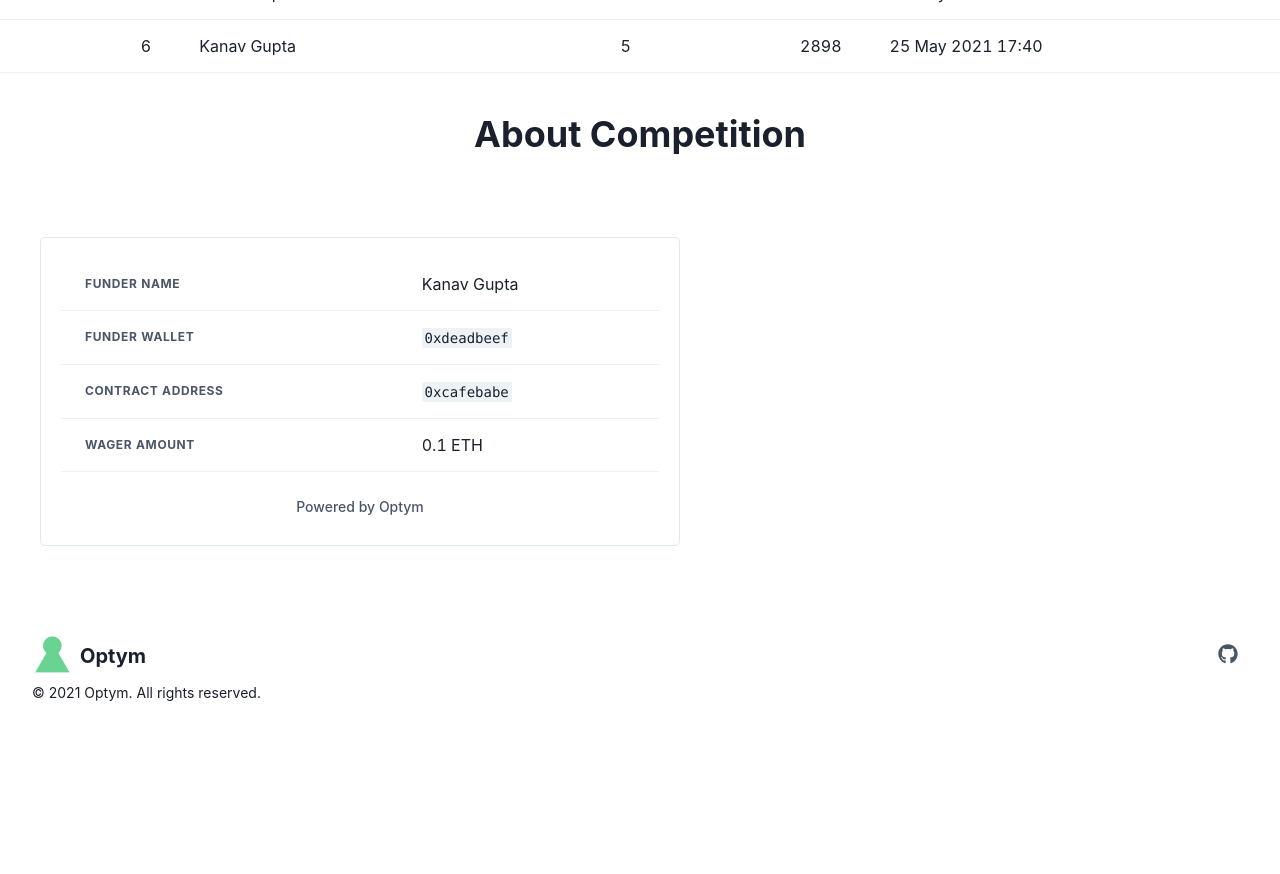
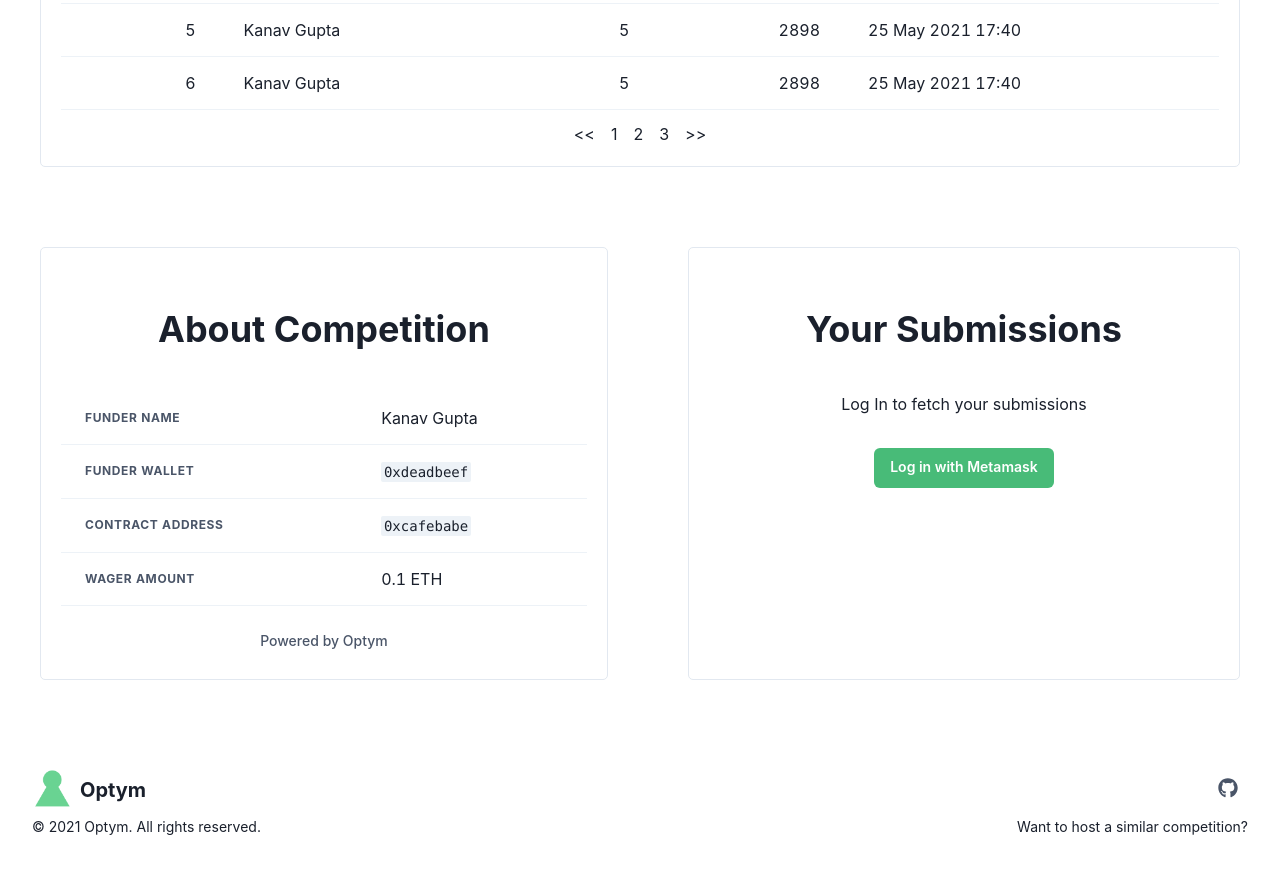
Before and after one commit to kanav99/optym, a React (Create React App) app: page / in a window 1280 px wide. Shown: the part 1300-2174 px from the top of the page. Before the commit the page ends 2051 px from the top, so only its background shows below. Built offline with nearby package versions, Linux system fonts and the light colour scheme.

Commit message:
refactor(*): Adds previous submissions box

```diff
--- a/src/App.js
+++ b/src/App.js
@@ -27,6 +27,8 @@ import {
   Code,
   Link,
   TableCaption,
+  Flex,
+  VStack,
 } from '@chakra-ui/react';
 
 import { useState, useEffect, useRef } from 'react';
@@ -66,11 +68,20 @@ function Counter(props) {
   );
 }
 
+const loggedIn = false;
+
 function App() {
   const { isOpen, onOpen, onClose } = useDisclosure();
   const myRef = useRef(null);
   const executeScroll = () =>
     myRef.current.scrollIntoView({ behavior: 'smooth', block: 'start' });
+
+  const [code, setCode] = useState('');
+  useEffect(() => {
+    fetch('/challenge.js')
+      .then(resp => resp.text())
+      .then(t => setCode(t.trim()));
+  }, []);
 
   return (
     <ChakraProvider theme={theme}>
@@ -93,7 +104,7 @@ function App() {
               <Text as={'span'} color={'green.400'}>
                 {config.funderName}
               </Text>{' '}
-              is organizing a Optym contest worth <br />
+              is organizing an Optym contest worth <br />
               <Text as={'span'} color={'green.400'}>
                 {config.wager} ETH
               </Text>
@@ -105,9 +116,10 @@ function App() {
               {new Date(config.endingTime * 1000).toUTCString()} wins 0.1 ETH.
             </Text>
             <Counter ending={config.endingTime} />
+            {/* Code */}
             <Box textAlign="left" borderRadius={5}>
               <SyntaxHighlighter language="javascript" style={docco}>
-                {config.challengeCode}
+                {code}
               </SyntaxHighlighter>
             </Box>
             <Box>
@@ -134,7 +146,9 @@ function App() {
         </Container>
 
         {/* Leaderboard Table */}
+        <Box p={5} m={10} borderRadius={5} borderWidth={1} textAlign="center">
           <Heading paddingBottom={5}>Leaderboard</Heading>
+          <Box overflowX={{ base: 'auto' }}>
             <Table>
               <Thead>
                 <Tr>
@@ -190,16 +204,27 @@ function App() {
                 </Tr>
               </Tbody>
             </Table>
+          </Box>
+          <Box alignItems="center" marginTop={3}>
+            <Link>{'<<'}</Link>
+            <Link marginLeft={4}>1</Link>
+            <Link marginLeft={4}>2</Link>
+            <Link marginLeft={4}>3</Link>
+            <Link marginLeft={4}>{'>>'}</Link>
+          </Box>
+        </Box>
 
-        {/* Funder */}
+        {/* Funder Info */}
+        <Flex flexWrap="wrap">
+          <Box
+            p={5}
+            minWidth={'40%'}
+            m={10}
+            borderRadius={5}
+            borderWidth={1}
+            flexGrow={1}
+          >
             <Heading py={10}>About Competition</Heading>
-        <Stack
-          direction="row"
-          spacing="4"
-          align="center"
-          justify="space-between"
-        >
-          <Box p={5} m={10} minWidth={'50%'} borderRadius={5} borderWidth={1}>
             <Table variant="simple">
               <TableCaption>
                 Powered by <Link>Optym</Link>
@@ -232,7 +257,78 @@ function App() {
               </Tbody>
             </Table>
           </Box>
-        </Stack>
+          {/* Your Submissions */}
+          <Box
+            p={5}
+            minWidth="40%"
+            m={10}
+            borderRadius={5}
+            borderWidth={1}
+            flexGrow={1}
+            textAlign="center"
+          >
+            <Heading py={10}>Your Submissions</Heading>
+            {loggedIn && (
+              <>
+                <Table variant="simple">
+                  <Thead>
+                    <Tr>
+                      <Th>Transaction Time</Th>
+                      <Th>Input</Th>
+                      <Th>Output</Th>
+                    </Tr>
+                  </Thead>
+                  <Tbody>
+                    <Tr>
+                      <Td>25 May 2021 17:40</Td>
+                      <Td>5</Td>
+                      <Td>2898</Td>
+                    </Tr>
+                    <Tr>
+                      <Td>25 May 2021 17:40</Td>
+                      <Td>5</Td>
+                      <Td>2898</Td>
+                    </Tr>
+                    <Tr>
+                      <Td>25 May 2021 17:40</Td>
+                      <Td>5</Td>
+                      <Td>2898</Td>
+                    </Tr>
+                    <Tr>
+                      <Td>25 May 2021 17:40</Td>
+                      <Td>5</Td>
+                      <Td>2898</Td>
+                    </Tr>
+                  </Tbody>
+                </Table>
+                <Box alignItems="center" marginTop={3}>
+                  <Link>{'<<'}</Link>
+                  <Link marginLeft={4}>1</Link>
+                  <Link marginLeft={4}>2</Link>
+                  <Link marginLeft={4}>3</Link>
+                  <Link marginLeft={4}>{'>>'}</Link>
+                </Box>
+              </>
+            )}
+            {!loggedIn && (
+              <VStack justify="space-between" marginBottom={5} spacing={8}>
+                <Text>Log In to fetch your submissions</Text>
+                <Button
+                  colorScheme={'green'}
+                  bg={'green.400'}
+                  fontSize={'sm'}
+                  fontWeight={600}
+                  //   rounded={'full'}
+                  _hover={{
+                    bg: 'green.500',
+                  }}
+                >
+                  Log in with Metamask
+                </Button>
+              </VStack>
+            )}
+          </Box>
+        </Flex>
       </Box>
 
       {/* Footer */}
@@ -251,7 +347,9 @@ function App() {
             align="center"
             justify="space-between"
           >
+            <Link href="https://optym.tech">
               <Logo />
+            </Link>
             <ButtonGroup variant="ghost" color="gray.600">
               <IconButton
                 as="a"
@@ -262,9 +360,24 @@ function App() {
               />
             </ButtonGroup>
           </Stack>
+          <Stack
+            direction="row"
+            spacing="4"
+            align="center"
+            justify="space-between"
+          >
             <Text fontSize="sm" alignSelf={{ base: 'center', sm: 'start' }}>
               &copy; {new Date().getFullYear()} Optym. All rights reserved.
             </Text>
+            <Link
+              fontSize="sm"
+              textAlign="right"
+              href="https://optym.tech/new"
+              target="_blank"
+            >
+              Want to host a similar competition?
+            </Link>
+          </Stack>
         </Stack>
       </Box>
 
--- a/src/NavBar.tsx
+++ b/src/NavBar.tsx
@@ -38,7 +38,7 @@ export default function WithSubnavigation(prop: Prop) {
         borderColor={useColorModeValue('gray.200', 'gray.700')}
         align={'center'}
       >
-        <Flex flex={{ base: 1 }} justify={{ base: 'center', md: 'start' }}>
+        <Flex flex={{ base: 1 }} justify={'start'}>
           <Logo />
 
           <Flex display={{ base: 'none', md: 'flex' }} ml={10}>
--- a/src/config.js
+++ b/src/config.js
@@ -3,7 +3,6 @@ const config = {
   endingTime: 1622374200,
   funderName: 'Kanav Gupta',
   wager: 0.1,
-  challengeCode: 'function challenge(i)\n{\n\treturn 42 * 69;\n}',
   funderWallet: '0xdeadbeef',
   contractAddress: '0xcafebabe',
 };
```
Also changed, not shown: tsconfig.json (+2 -8 lines), public/challenge.js (renamed from src/challenge.js). Lines whose indentation alone changed are shown as unchanged.
